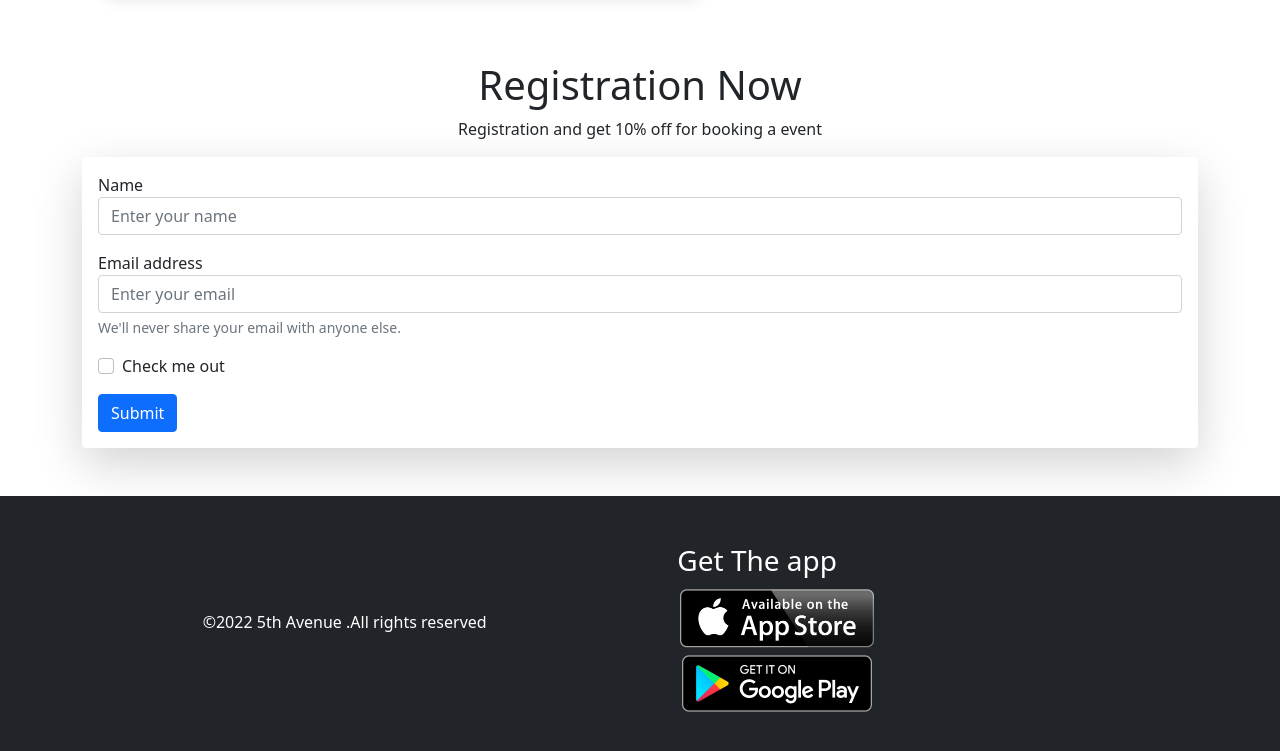
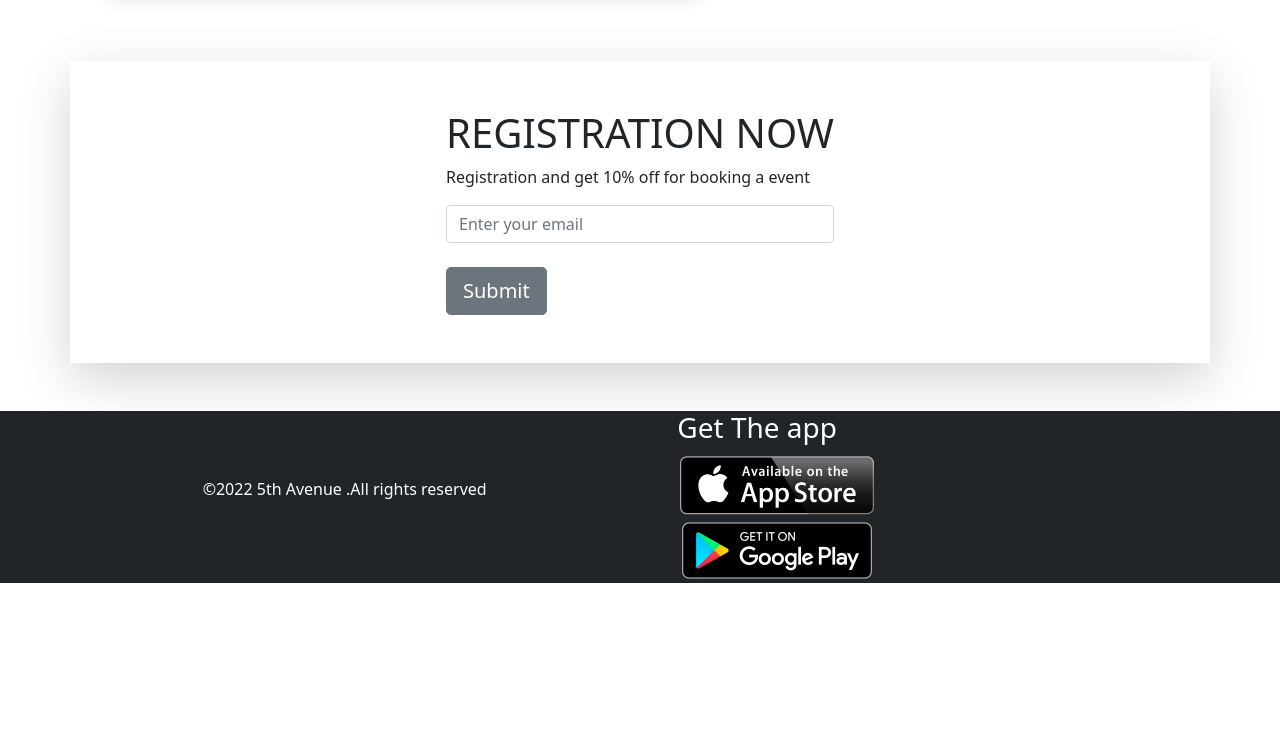
Before and after one commit to Nahid-khandakar/5th-Avenue-Center, a plain HTML site: page index.html in a window 1280 px wide. Shown: the part 2009-2760 px from the top of the page. After the commit the page ends 2592 px from the top, so only its background shows below. Drawn offline with nearby package versions, Linux system fonts and the light colour scheme.

Commit message:
sp section

```diff
--- a/index.html
+++ b/index.html
@@ -394,32 +394,15 @@
 
         <!-- section for subscribe  -->
 
-        <section class="container my-5">
-            <h1 class="text-center">Registration Now </h1>
-            <p class="text-center">Registration and get 10% off for booking a event</p>
+        <section class=" container d-flex justify-content-center align-items-center shadow-lg my-5  " id="subscribe">
 
-            <form class="shadow-lg p-3 mb-5 bg-body rounded ">
-
-
-                <div class="mb-3">
-                    <label>Name</label>
-                    <input type="text" class="form-control" placeholder="Enter your name">
-                </div>
-
-                <div class="mb-3">
-                    <label>Email address</label>
-                    <input type="email" class="form-control" aria-describedby="emailHelp"
-                        placeholder="Enter your email">
-                    <div class="form-text">We'll never share your email with anyone else.</div>
-                </div>
-
-                <div class="mb-3 form-check">
-                    <input type="checkbox" class="form-check-input" id="exampleCheck1">
-                    <label class="form-check-label" for="exampleCheck1">Check me out</label>
-                </div>
-
-                <button type="submit" class="btn btn-primary">Submit</button>
-            </form>
+            <div class="my-5">
+                <h1 class="text-uppercase">Registration Now </h1>
+                <p>Registration and get 10% off for booking a event</p>
+                <input class="form-control" type="text" name="" id="" placeholder="Enter your email">
+                <br>
+                <button type="button" class="btn btn-secondary btn-lg ">Submit</button>
+            </div>
 
         </section>
 
@@ -431,13 +414,14 @@
 
                 <div class="d-flex  align-items-center justify-content-evenly ">
 
+
                     <!-- copy-right div  -->
-                    <div class="flex-sm-row-reverse flex-md-row-reverse">
+                    <div class="">
                         <p class="text-white"> &copy;2022 5th Avenue .All rights reserved</p>
                     </div>
 
                     <!-- active icon link  -->
-                    <div class="text-white my-5 flex-sm-row-reverse flex-md-row-reverse">
+                    <div class="text-white">
                         <h3 class="">Get The app</h3>
 
                         <div>
```
